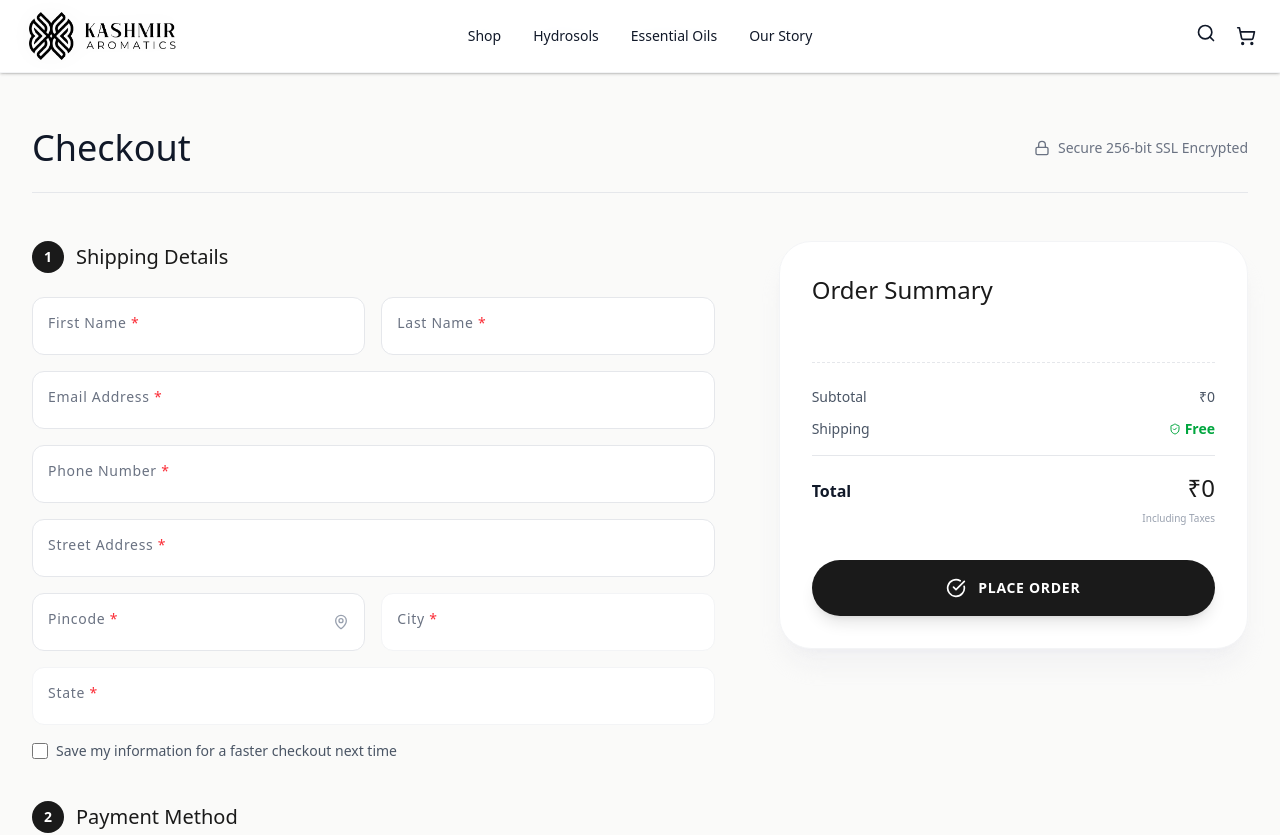
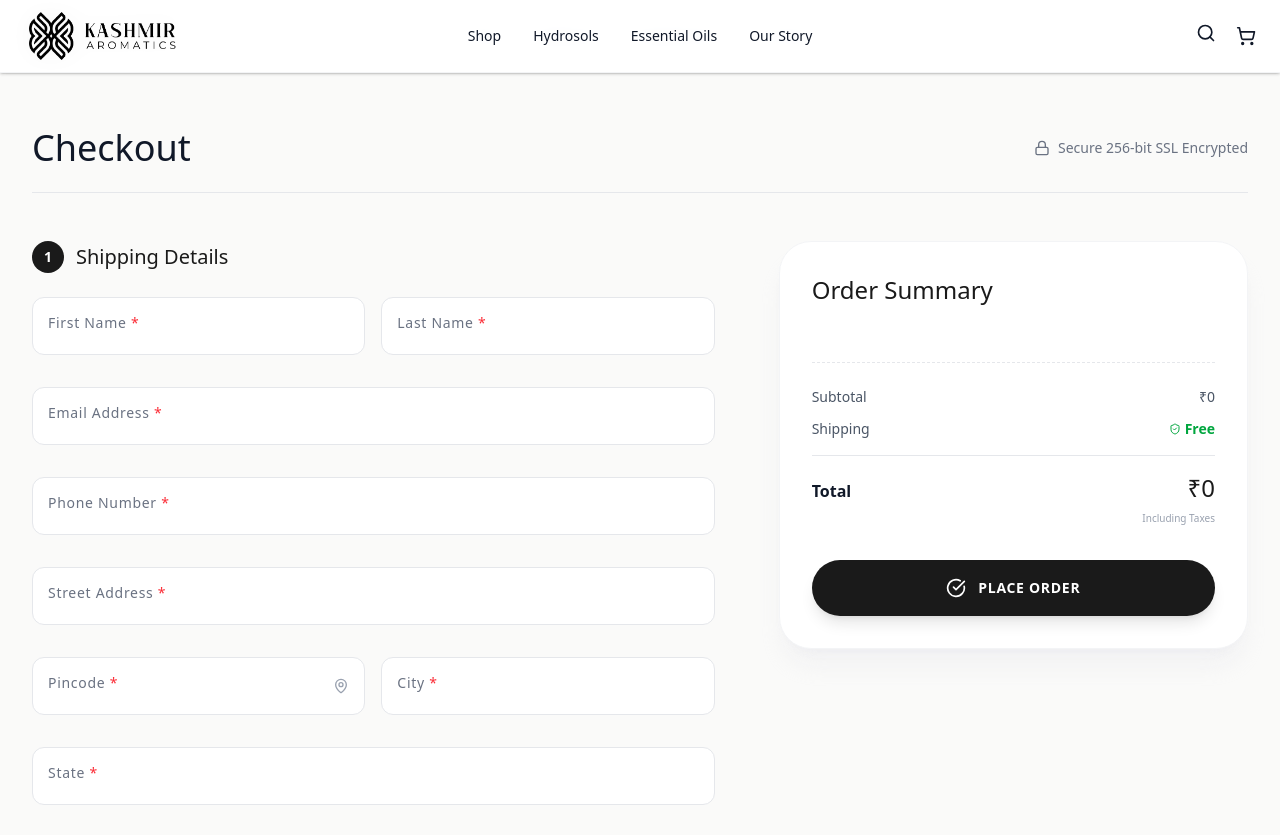
Before and after one commit to miradnanayoub/kashmir-aromatics, a Next.js app: page /checkout in a window 1280 px wide. Shown: the top 835 px of the page. Built offline with nearby package versions, Linux system fonts and the light colour scheme.

Commit message:
checkout page pin field and email/number field changes

```diff
--- a/app/checkout/page.tsx
+++ b/app/checkout/page.tsx
@@ -3,12 +3,12 @@
 import { useState, useEffect } from "react";
 import Navbar from "@/components/Navbar";
 import { useCart } from "@/context/CartContext";
-import { Loader2, CheckCircle, CreditCard, Banknote, ShieldCheck, Lock, MapPin } from "lucide-react";
+import { Loader2, CheckCircle, CreditCard, Banknote, ShieldCheck, Lock, MapPin, AlertCircle } from "lucide-react";
 import toast from "react-hot-toast";
 import { useRouter } from "next/navigation";
 import Image from "next/image";
 
-// --- FIXED: Component Defined OUTSIDE to prevent focus loss ---
+// --- REUSABLE INPUT COMPONENT (Updated with Error Handling) ---
 const InputField = ({
   name,
   label,
@@ -19,10 +19,12 @@ const InputField = ({
   icon = null,
   value,
   onChange,
-  inputMode = "text", // New Prop for Numpad
+  onBlur, // New: Handle blur event
+  error,  // New: Show error message
+  inputMode = "text",
   maxLength
 }: any) => (
-  <div className={`relative ${className}`}>
+  <div className={`relative ${className} mb-4`}> {/* Added mb-4 for error space */}
     <input
       required={required}
       type={type}
@@ -32,20 +34,42 @@ const InputField = ({
       readOnly={readOnly}
       placeholder=" "
       onChange={onChange}
-      inputMode={inputMode as any} // Forces Numpad on Mobile
+      onBlur={onBlur} // Trigger validation on leave
+      inputMode={inputMode as any}
       maxLength={maxLength}
-      className={`peer w-full px-4 pt-6 pb-2 bg-white border rounded-xl focus:outline-none focus:ring-2 focus:ring-brand-gold/20 focus:border-brand-gold transition-all placeholder-transparent
-        ${readOnly ? "bg-gray-50 text-gray-500 border-gray-100 cursor-not-allowed" : "border-gray-200"}`}
+      className={`peer w-full px-4 pt-6 pb-2 bg-white border rounded-xl focus:outline-none focus:ring-2 transition-all placeholder-transparent
+        ${readOnly ? "bg-gray-50 text-gray-500 border-gray-100 cursor-not-allowed" : ""}
+        ${error
+          ? "border-red-500 focus:border-red-500 focus:ring-red-500/20"
+          : "border-gray-200 focus:border-brand-gold focus:ring-brand-gold/20"
+        }
+      `}
     />
     <label
       htmlFor={name}
-      className="absolute left-4 top-2 text-[10px] uppercase tracking-wider font-bold text-gray-400 transition-all
-                 peer-placeholder-shown:top-4 peer-placeholder-shown:text-sm peer-placeholder-shown:text-gray-500 peer-placeholder-shown:font-normal peer-placeholder-shown:normal-case
-                 peer-focus:top-2 peer-focus:text-[10px] peer-focus:text-brand-gold peer-focus:font-bold peer-focus:uppercase"
+      className={`absolute left-4 top-2 text-[10px] uppercase tracking-wider font-bold transition-all
+                 peer-placeholder-shown:top-4 peer-placeholder-shown:text-sm peer-placeholder-shown:font-normal peer-placeholder-shown:normal-case
+                 peer-focus:top-2 peer-focus:text-[10px] peer-focus:font-bold peer-focus:uppercase
+                 ${error
+                   ? "text-red-500 peer-placeholder-shown:text-red-500 peer-focus:text-red-500"
+                   : "text-gray-400 peer-placeholder-shown:text-gray-500 peer-focus:text-brand-gold"
+                 }
+      `}
     >
-      {label} {required && <span className="text-red-500">*</span>}
+      {label} {required && <span className={error ? "text-red-500" : "text-red-500"}>*</span>}
     </label>
-    {icon && <div className="absolute right-4 top-1/2 -translate-y-1/2 text-gray-400">{icon}</div>}
+
+    {/* Icon or Error Icon */}
+    <div className="absolute right-4 top-1/2 -translate-y-1/2 text-gray-400">
+      {error ? <AlertCircle className="w-5 h-5 text-red-500" /> : icon}
+    </div>
+
+    {/* Error Message Text */}
+    {error && (
+      <span className="absolute -bottom-5 left-4 text-[10px] text-red-500 font-medium animate-fade-in-up">
+        {error}
+      </span>
+    )}
   </div>
 );
 
@@ -58,6 +82,7 @@ export default function CheckoutPage() {
   const [paymentMethod, setPaymentMethod] = useState("cod");
   const [saveInfo, setSaveInfo] = useState(false);
 
+  // Form State
   const [formData, setFormData] = useState({
     firstName: "",
     lastName: "",
@@ -65,6 +90,12 @@ export default function CheckoutPage() {
     city: "",
     state: "",
     postcode: "",
+    email: "",
+    phone: "",
+  });
+
+  // Error State
+  const [errors, setErrors] = useState({
     email: "",
     phone: "",
   });
@@ -103,10 +134,33 @@ export default function CheckoutPage() {
     }
   };
 
+  // --- NEW: Handle Blur (Validation) ---
+  const handleBlur = (e: React.FocusEvent<HTMLInputElement>) => {
+    const { name, value } = e.target;
+
+    if (name === "email") {
+      const emailRegex = /^[^\s@]+@[^\s@]+\.[^\s@]+$/;
+      if (!emailRegex.test(value) && value.length > 0) {
+        setErrors((prev) => ({ ...prev, email: "Please enter a valid email address" }));
+      }
+    }
+
+    if (name === "phone") {
+      if (value.length !== 10 && value.length > 0) {
+        setErrors((prev) => ({ ...prev, phone: "Phone number must be exactly 10 digits" }));
+      }
+    }
+  };
+
   const handleInputChange = (e: React.ChangeEvent<HTMLInputElement>) => {
     const { name, value } = e.target;
 
-    // Validation Logic
+    // Clear errors immediately when user starts typing to fix it
+    if (errors[name as keyof typeof errors]) {
+      setErrors((prev) => ({ ...prev, [name]: "" }));
+    }
+
+    // Logic
     if (name === "phone") {
       if (!/^\d*$/.test(value) || value.length > 10) return;
     }
@@ -116,7 +170,6 @@ export default function CheckoutPage() {
       if (value.length === 6) handlePinCodeLookup(value);
     }
 
-    // Use functional update to ensure reliability
     setFormData((prev) => ({ ...prev, [name]: value }));
   };
 
@@ -124,14 +177,22 @@ export default function CheckoutPage() {
     e.preventDefault();
     setLoading(true);
 
-    if (items.length === 0) {
-      toast.error("Your cart is empty");
+    // Final Validation Check
+    if (formData.phone.length !== 10) {
+      setErrors((prev) => ({ ...prev, phone: "10-digit number required" }));
+      toast.error("Please fix the phone number");
+      setLoading(false);
+      return;
+    }
+    if (!/^[^\s@]+@[^\s@]+\.[^\s@]+$/.test(formData.email)) {
+      setErrors((prev) => ({ ...prev, email: "Valid email required" }));
+      toast.error("Please fix the email address");
       setLoading(false);
       return;
     }
 
-    if (formData.phone.length !== 10) {
-      toast.error("Please enter a valid 10-digit phone number");
+    if (items.length === 0) {
+      toast.error("Your cart is empty");
       setLoading(false);
       return;
     }
@@ -225,6 +286,7 @@ export default function CheckoutPage() {
                   onChange={handleInputChange}
                 />
 
+                {/* Email with Validation */}
                 <InputField
                   name="email"
                   label="Email Address"
@@ -232,16 +294,22 @@ export default function CheckoutPage() {
                   className="md:col-span-2"
                   value={formData.email}
                   onChange={handleInputChange}
+                  onBlur={handleBlur}
+                  error={errors.email}
                 />
+
+                {/* Phone with Validation */}
                 <InputField
                   name="phone"
                   label="Phone Number"
                   type="tel"
-                  inputMode="numeric" // Shows Numpad
+                  inputMode="numeric"
                   maxLength={10}
                   className="md:col-span-2"
                   value={formData.phone}
                   onChange={handleInputChange}
+                  onBlur={handleBlur}
+                  error={errors.phone}
                 />
 
                 <InputField
@@ -255,7 +323,7 @@ export default function CheckoutPage() {
                 <InputField
                   name="postcode"
                   label="Pincode"
-                  inputMode="numeric" // Shows Numpad
+                  inputMode="numeric"
                   maxLength={6}
                   value={formData.postcode}
                   onChange={handleInputChange}
```
